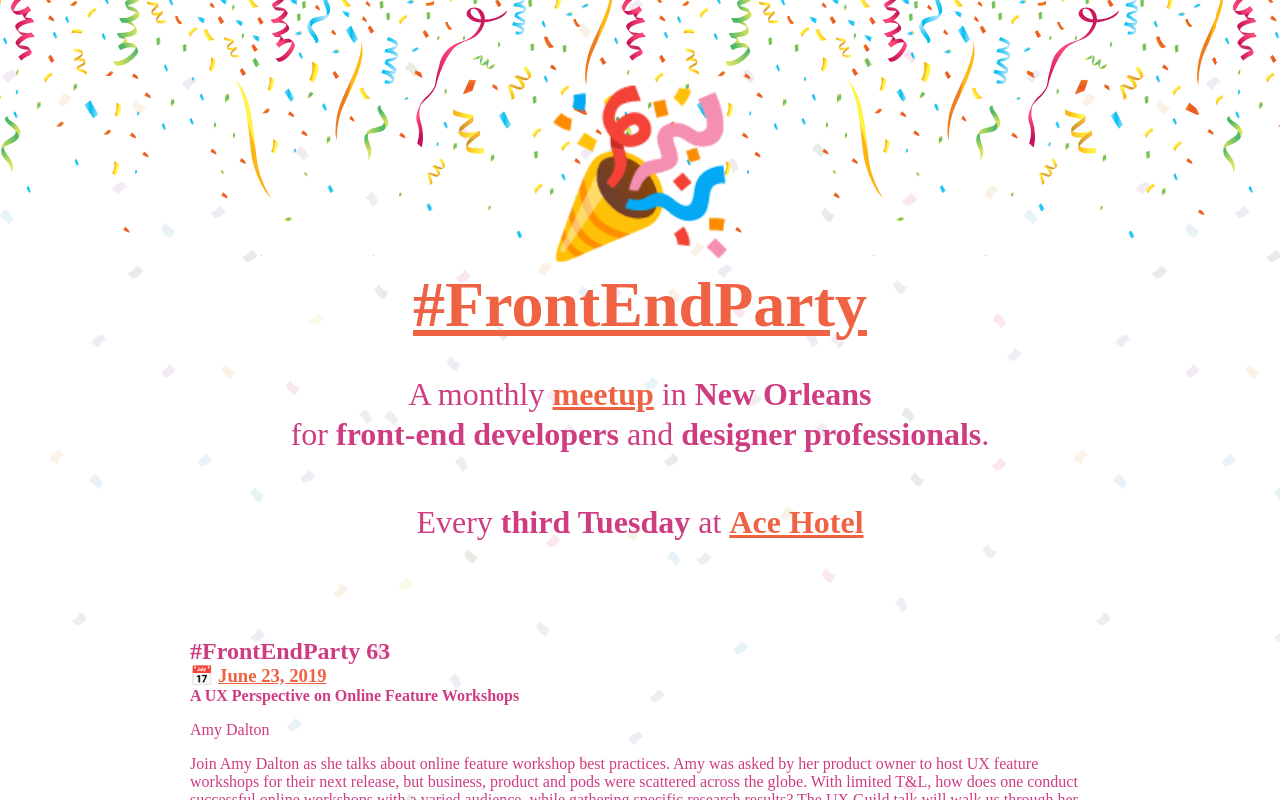
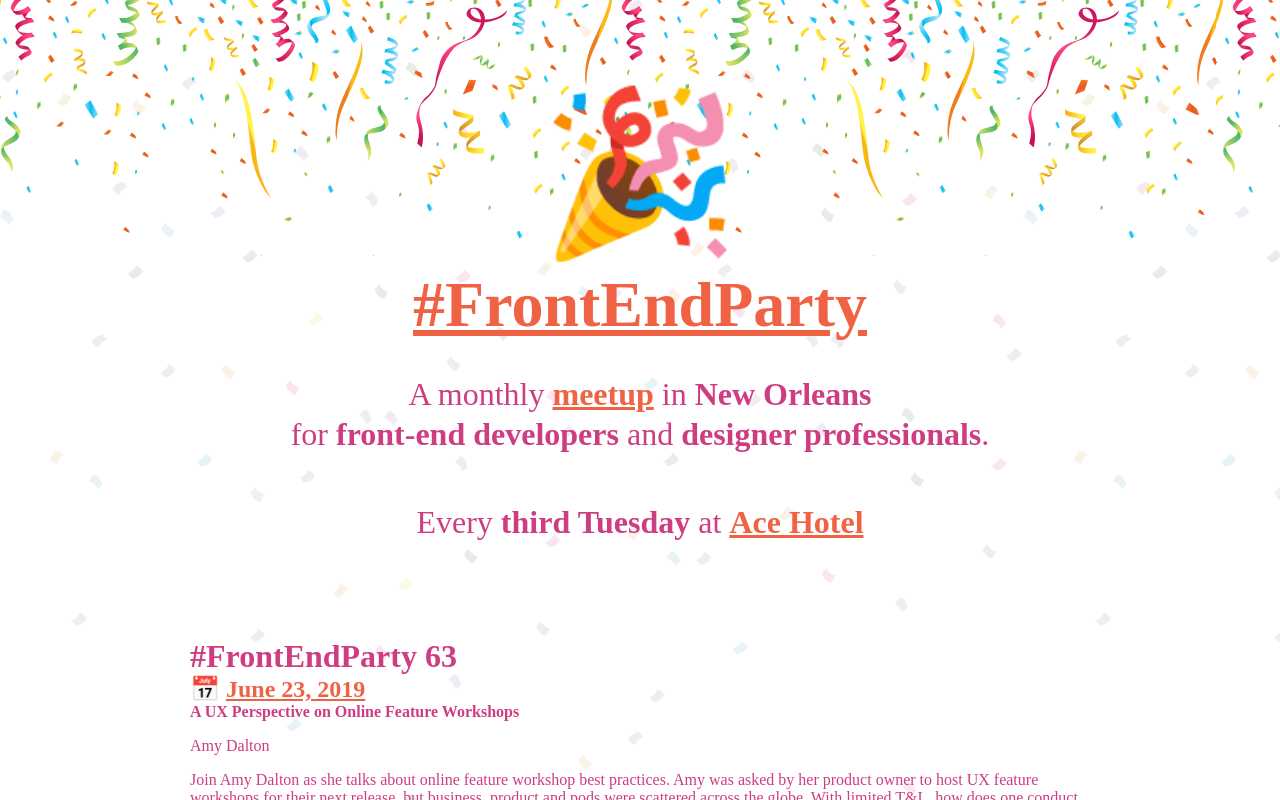
Before and after one commit to livrush/front-end-party, a React (Create React App) app: page /archive in a window 1280 px wide. Shown: the top 800 px of the page. Built offline with nearby package versions, Linux system fonts and the light colour scheme.

Commit message:
add divider between meetups

```diff
--- a/src/components/Meetup.jsx
+++ b/src/components/Meetup.jsx
@@ -1,4 +1,4 @@
-import React from 'react';
+import React, { Fragment } from 'react';
 import Talk from './Talk';
 
 const Meetup = ({
@@ -9,11 +9,14 @@ const Meetup = ({
 }) => {
   const meetupTalks = talks.map(talk => <Talk {...talk} />);
   return (
+    <Fragment>
       <div className="meetup">
         <div className="meetup-header">
-        <h2>#FrontEndParty {id}</h2>
-        <h3>
-          <span role="img" aria-label="Calendar">&#128197;</span>
+          <h1 className="meetup-number">#FrontEndParty {id}</h1>
+          <h2 className="meetup-date">
+            <span role="img" aria-label="Calendar">
+              &#128197;
+            </span>
             &nbsp;
             <a
               className="rainbow-text link-delay"
@@ -23,11 +26,13 @@ const Meetup = ({
             >
               {date}
             </a>
-        </h3>
+          </h2>
           {meetupTalks}
         </div>
       </div>
-  )
+      <hr className="meetup-divider" />
+    </Fragment>
+  );
 };
 
 export default Meetup;
```
Lines whose indentation alone changed are shown as unchanged.
